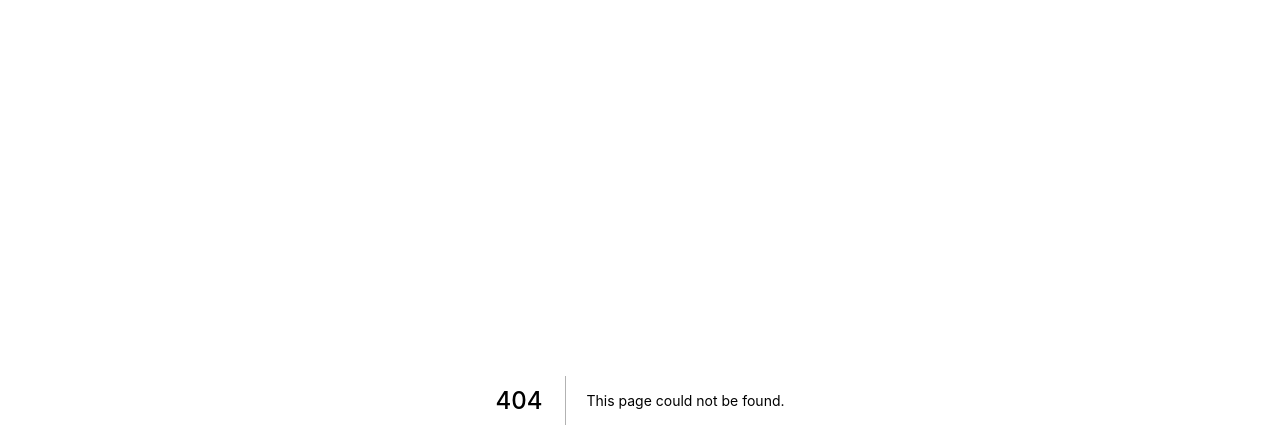
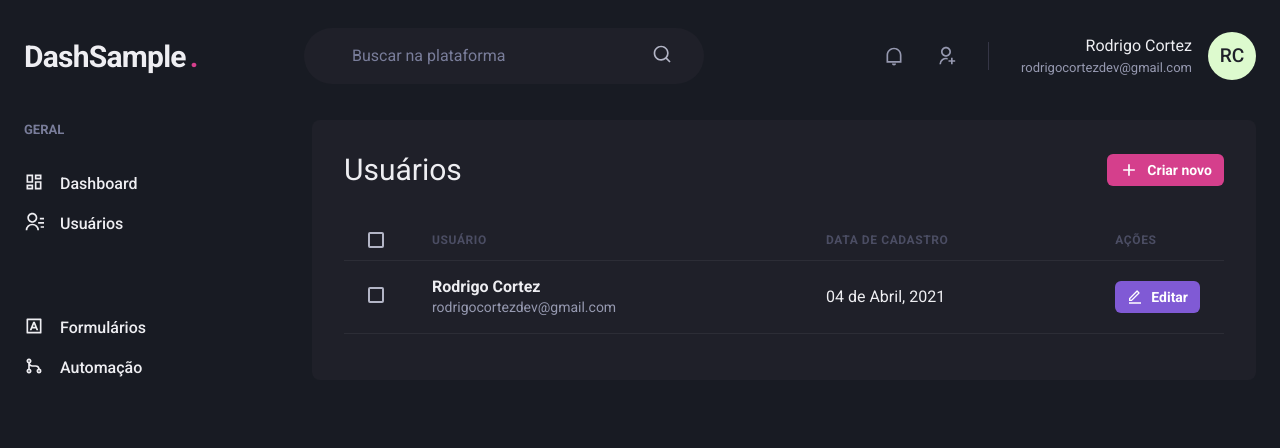
Before and after one commit to RodrigoCortezDev/DashSample, a Next.js app: page /users in a window 1280 px wide. Before the commit this address had no page. Shown: the top 448 px of the page. Built offline with nearby package versions, Linux system fonts and the light colour scheme.

Commit message:
Design de listagem de usuários

```diff
--- /dev/null
+++ b/src/pages/users/index.tsx
@@ -0,0 +1,88 @@
+import Header from '../../components/Header';
+import Sidebar from '../../components/Sidebar';
+import {
+	Box,
+	Button,
+	Checkbox,
+	Flex,
+	Heading,
+	Icon,
+	Stack,
+	Table,
+	Tbody,
+	Td,
+	Text,
+	Th,
+	Thead,
+	Tr
+	} from '@chakra-ui/react';
+import { RiAddLine, RiEditLine } from 'react-icons/ri';
+
+export default function UserList() {
+	return (
+		<Box>
+			<Header />
+
+			<Flex w={'100%'} my="6" maxWidth={1480} mx="auto" px={6}>
+				<Sidebar />
+
+				<Box flex={1} borderRadius={8} bg="gray.800" p="8">
+					<Flex mb="8" justify={'space-between'} align="center">
+						<Heading size={'lg'} fontWeight="normal">
+							Usuários
+						</Heading>
+						<Button
+							as="a"
+							size={'sm'}
+							fontSize={'sm'}
+							colorScheme="pink"
+							leftIcon={<Icon as={RiAddLine} fontSize={20} />}
+						>
+							Criar novo
+						</Button>
+					</Flex>
+
+					<Table colorScheme={'whiteAlpha'}>
+						<Thead>
+							<Tr>
+								<Th px="6" color={'gray.300'} width="8">
+									<Checkbox colorScheme={'pink'} />
+								</Th>
+								<Th>Usuário</Th>
+								<Th>Data de Cadastro</Th>
+								<Th w="8">Ações</Th>
+							</Tr>
+						</Thead>
+						<Tbody>
+							<Tr>
+								<Td px="6">
+									<Checkbox colorScheme={'pink'} />
+								</Td>
+								<Td>
+									<Box>
+										<Text fontWeight={'bold'}>Rodrigo Cortez</Text>
+										<Text fontSize={'sm'} color={'gray.300'}>
+											rodrigocortezdev@gmail.com
+										</Text>
+									</Box>
+								</Td>
+								<Td>04 de Abril, 2021</Td>
+								<Td>
+									<Button
+										as="a"
+										size={'sm'}
+										fontSize={'sm'}
+										colorScheme="purple"
+										leftIcon={<Icon as={RiEditLine} fontSize={16} />}
+									>
+										Editar
+									</Button>
+								</Td>
+							</Tr>
+						</Tbody>
+					</Table>
+				</Box>
+			</Flex>
+		</Box>
+	);
+}
```
